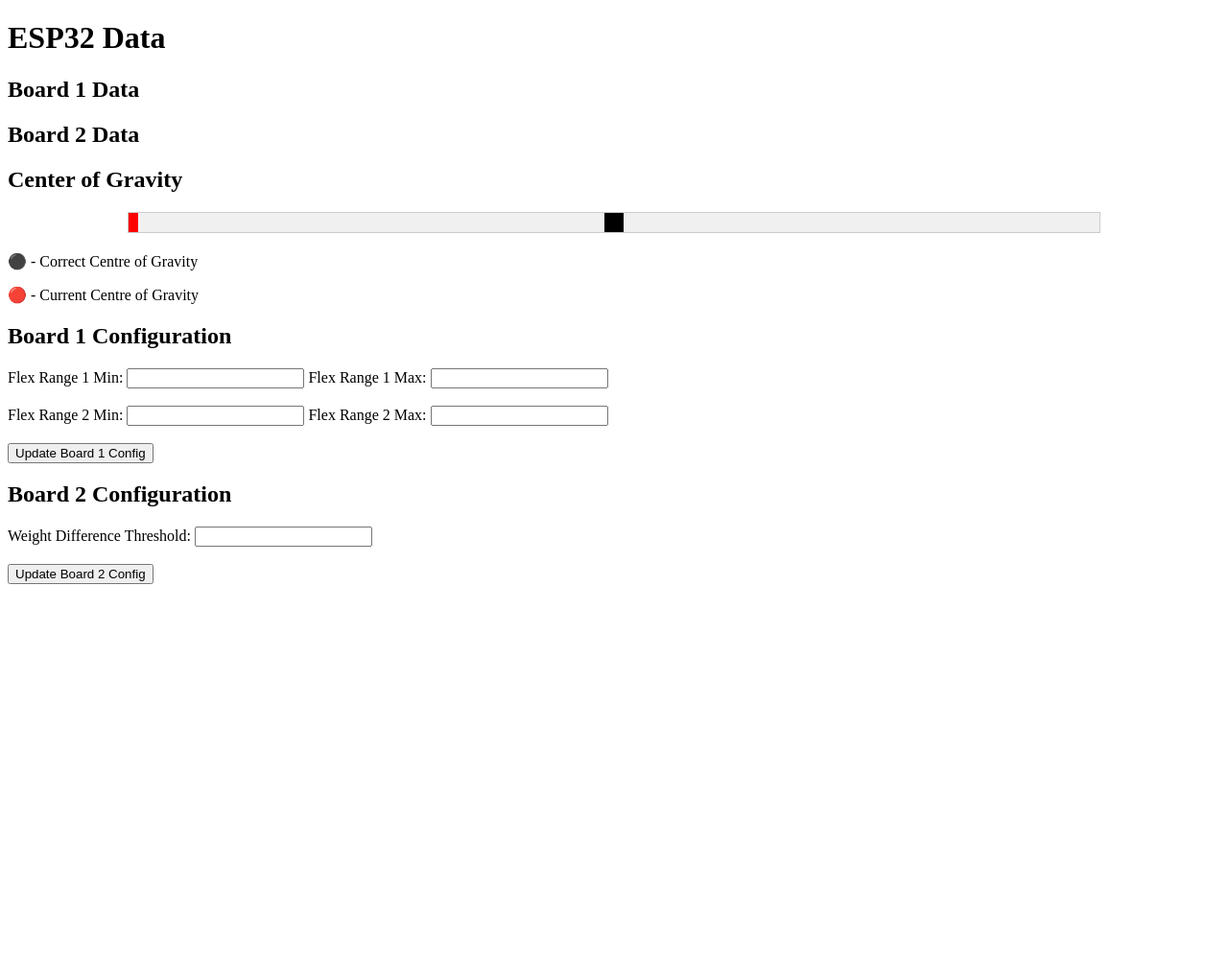
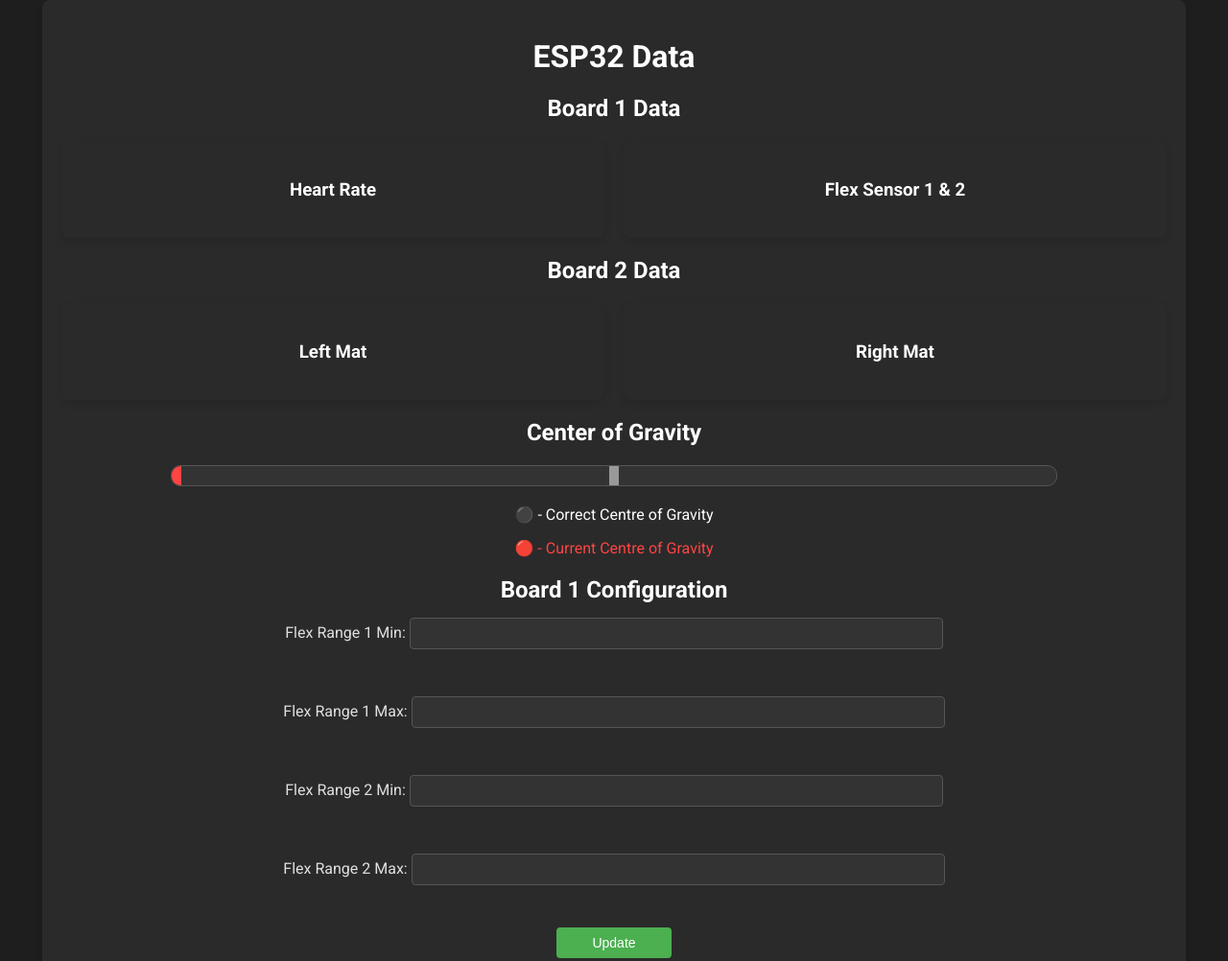
Before and after one commit to HKSahanTharaka/PostureGuard, a website: page public/index.html in a window 1280 px wide. Shown: the top 1002 px of the page at 96% size. Before the commit the page ends 800 px from the top, so only its background shows below. Drawn offline with nearby package versions, Linux system fonts and the light colour scheme; no server answers.

Commit message:
modified:   public/index.html 	new file:   public/scripts.js 	new file:   public/styles.css

```diff
--- a/public/index.html
+++ b/public/index.html
@@ -3,171 +3,63 @@
 <head>
   <meta charset="UTF-8">
   <title>ESP32 Data</title>
-  <script src="https://cdn.socket.io/4.4.1/socket.io.min.js"></script>
-  <script src="https://code.jquery.com/jquery-3.6.0.min.js"></script>
-  <style>
-    #centerOfGravityContainer {
-      position: relative;
-      width: 80%;
-      height: 20px;
-      background-color: #f0f0f0;
-      margin: 20px auto;
-      border: 1px solid #ccc;
-    }
-    #blackLine {
-      position: absolute;
-      width: 2px;
-      height: 100%;
-      background-color: black;
-      left: 50%;
-      transform: translateX(-50%);
-      width: 20px;
-    }
-    #redLine {
-      position: absolute;
-      width: 2px;
-      height: 100%;
-      background-color: red;
-      transition: left 0.5s ease;
-      width: 10px;
-    }
-  </style>
+  <link href="https://fonts.googleapis.com/css2?family=Roboto:wght@400;500;700&display=swap" rel="stylesheet">
+  <link rel="stylesheet" href="styles.css">
 </head>
 <body>
+  <div class="container">
     <h1>ESP32 Data</h1>
 
     <h2>Board 1 Data</h2>
-  <div id="board1Data"></div>
+    <div class="flex-container">
+      <div class="flex-item">
+        <h3>Heart Rate</h3>
+        <div id="heartRateData"></div>
+      </div>
+      <div class="flex-item">
+        <h3>Flex Sensor 1 & 2</h3>
+        <div id="flexSensorData"></div>
+      </div>
+    </div>
 
     <h2>Board 2 Data</h2>
-  <div id="board2Data"></div>
+    <div class="flex-container">
+      <div class="flex-item">
+        <h3>Left Mat</h3>
+        <div id="leftMatData"></div>
+      </div>
+      <div class="flex-item">
+        <h3>Right Mat</h3>
+        <div id="rightMatData"></div>
+      </div>
+    </div>
 
     <h2>Center of Gravity</h2>
     <div id="centerOfGravityContainer">
       <div id="blackLine"></div>
       <div id="redLine"></div>
     </div>
-  <p>⚫ - Correct Centre of Gravity</p>
-  <p>🔴 - Current Centre of Gravity</p>
+    <p style="text-align: center; color: #ffffff;">⚫ - Correct Centre of Gravity</p>
+    <p style="text-align: center; color: #ff4444;">🔴 - Current Centre of Gravity</p>
 
-  <h2>Board 1 Configuration</h2>
-  <div>
-    <label>Flex Range 1 Min: <input type="number" id="flexRange1Min" /></label>
-    <label>Flex Range 1 Max: <input type="number" id="flexRange1Max" /></label>
-    <br><br>
-    <label>Flex Range 2 Min: <input type="number" id="flexRange2Min" /></label>
-    <label>Flex Range 2 Max: <input type="number" id="flexRange2Max" /></label>
-    <br><br>
-    <button onclick="updateBoard1Config()">Update Board 1 Config</button>
+    <h2 style="text-align: center; color: #ffffff;">Board 1 Configuration</h2>
+    <div style="text-align: center;">
+      <label>Flex Range 1 Min: <input type="number" id="flexRange1Min" /></label><br>
+      <label>Flex Range 1 Max: <input type="number" id="flexRange1Max" /></label><br>
+      <label>Flex Range 2 Min: <input type="number" id="flexRange2Min" /></label><br>
+      <label>Flex Range 2 Max: <input type="number" id="flexRange2Max" /></label><br>
+      <button id="updateBoard1ConfigBtn">Update</button>
     </div>
 
-  <h2>Board 2 Configuration</h2>
-  <div>
-    <label>Weight Difference Threshold: <input type="number" id="weightDifferenceThreshold" step="0.1" /></label>
-    <br><br>
-    <button onclick="updateBoard2Config()">Update Board 2 Config</button>
+    <h2 style="text-align: center; color: #ffffff;">Board 2 Configuration</h2>
+    <div style="text-align: center;">
+      <label>Weight Difference Threshold: <input type="number" id="weightDifferenceThreshold" step="0.1" /></label><br>
+      <button id="updateBoard2ConfigBtn">Update</button>
+    </div>
   </div>
 
-  <script>
-    const socket = io();
-
-    socket.on('sensorData1', (data) => {
-      console.log('Received data from Board 1:', data);
-      document.getElementById('board1Data').innerHTML = `
-        <p>Heart Rate: ${data.heartRate}</p>
-        <p>Flex Sensor 1: ${data.flexSensor1}</p>
-        <p>Flex Sensor 2: ${data.flexSensor2}</p>
-      `;
-    });
-
-    socket.on('sensorData2', (data) => {
-      console.log('Received data from Board 2:', data);
-      document.getElementById('board2Data').innerHTML = `
-        <p>Left Mat Weight: ${data.leftMatWeight} kg</p>
-        <p>Right Mat Weight: ${data.rightMatWeight} kg</p>
-        <h3>Left Mat Load Cell Percentages</h3>
-        <p>Load Cell 1: ${data.loadCellPercentages[0]}%</p>
-        <p>Load Cell 2: ${data.loadCellPercentages[1]}%</p>
-        <p>Load Cell 3: ${data.loadCellPercentages[2]}%</p>
-        <p>Load Cell 4: ${data.loadCellPercentages[3]}%</p>
-        <h3>Right Mat Load Cell Percentages</h3>
-        <p>Load Cell 5: ${data.loadCellPercentages[4]}%</p>
-        <p>Load Cell 6: ${data.loadCellPercentages[5]}%</p>
-        <p>Load Cell 7: ${data.loadCellPercentages[6]}%</p>
-        <p>Load Cell 8: ${data.loadCellPercentages[7]}%</p>
-      `;
-
-      // Calculate the position of the red line
-      const totalWeight = data.leftMatWeight + data.rightMatWeight;
-      const leftPercentage = (data.leftMatWeight / totalWeight) * 100;
-      const rightPercentage = (data.rightMatWeight / totalWeight) * 100;
-
-      // Set the position of the red line
-      const redLine = document.getElementById('redLine');
-      if (totalWeight !== 0) {
-        redLine.style.left = `calc(${rightPercentage}% - 1px)`; // Corrected: move to left if left mat has more weight
-      } else {
-        redLine.style.left = '50%'; // Center it if there is no weight
-      }
-    });
-
-    // Fetch initial configuration for Board 1
-    fetch('/config1')
-      .then(response => response.json())
-      .then(config => {
-        document.getElementById('flexRange1Min').value = config.flexRange1Min;
-        document.getElementById('flexRange1Max').value = config.flexRange1Max;
-        document.getElementById('flexRange2Min').value = config.flexRange2Min;
-        document.getElementById('flexRange2Max').value = config.flexRange2Max;
-      });
-
-    // Fetch initial configuration for Board 2
-    fetch('/config2')
-      .then(response => response.json())
-      .then(config => {
-        document.getElementById('weightDifferenceThreshold').value = config.weightDifferenceThreshold;
-      });
-
-    // Function to update configuration for Board 1
-    function updateBoard1Config() {
-      const config = {
-        flexRange1Min: parseInt(document.getElementById('flexRange1Min').value),
-        flexRange1Max: parseInt(document.getElementById('flexRange1Max').value),
-        flexRange2Min: parseInt(document.getElementById('flexRange2Min').value),
-        flexRange2Max: parseInt(document.getElementById('flexRange2Max').value)
-      };
-
-      fetch('/config1', {
-        method: 'POST',
-        headers: {
-          'Content-Type': 'application/json'
-        },
-        body: JSON.stringify(config)
-      }).then(() => {
-        alert('Board 1 Configuration Updated Successfully');
-      }).catch((error) => {
-        console.error('Error updating Board 1 configuration:', error);
-      });
-    }
-
-    // Function to update configuration for Board 2
-    function updateBoard2Config() {
-      const config = {
-        weightDifferenceThreshold: parseFloat(document.getElementById('weightDifferenceThreshold').value)
-      };
-
-      fetch('/config2', {
-        method: 'POST',
-        headers: {
-          'Content-Type': 'application/json'
-        },
-        body: JSON.stringify(config)
-      }).then(() => {
-        alert('Board 2 Configuration Updated Successfully');
-      }).catch((error) => {
-        console.error('Error updating Board 2 configuration:', error);
-      });
-    }
-  </script>
+  <script src="https://cdn.socket.io/4.4.1/socket.io.min.js"></script>
+  <script src="https://code.jquery.com/jquery-3.6.0.min.js"></script>
+  <script src="scripts.js"></script>
 </body>
 </html>
--- /dev/null
+++ b/public/styles.css
@@ -0,0 +1,123 @@
+body {
+  font-family: 'Roboto', sans-serif;
+  background-color: #1e1e1e;
+  color: #e0e0e0;
+  margin: 0;
+  padding: 0;
+}
+
+h1, h2, h3 {
+  color: #ffffff;
+  text-align: center;
+  margin-top: 20px;
+}
+
+h2 {
+  margin-bottom: 10px;
+}
+
+.container {
+  width: 90%;
+  max-width: 1200px;
+  margin: 0 auto;
+  padding: 20px;
+  background: #2a2a2a;
+  border-radius: 8px;
+  box-shadow: 0 4px 8px rgba(0, 0, 0, 0.1);
+}
+
+#centerOfGravityContainer {
+  position: relative;
+  width: 80%;
+  height: 20px;
+  background-color: #333333;
+  margin: 20px auto;
+  border-radius: 10px;
+  overflow: hidden;
+  border: 1px solid #555555;
+}
+
+#blackLine, #redLine {
+  position: absolute;
+  height: 100%;
+  top: 0;
+}
+
+#blackLine {
+  background-color: #999999;
+  width: 10px;
+  left: 50%;
+  transform: translateX(-50%);
+}
+
+#redLine {
+  background-color: #ff4444;
+  width: 10px;
+  transition: left 0.5s ease;
+}
+
+.flex-container {
+  display: flex;
+  justify-content: space-between;
+  margin: 20px 0;
+}
+
+.flex-item {
+  flex: 1;
+  margin: 0 10px;
+  padding: 20px;
+  background: #2a2a2a;
+  border-radius: 8px;
+  box-shadow: 0 4px 8px rgba(0, 0, 0, 0.1);
+}
+
+.flex-item:first-child {
+  margin-left: 0;
+}
+
+.flex-item:last-child {
+  margin-right: 0;
+}
+
+.sensor-data, .sensor-label {
+  display: block;
+  margin: 10px 0;
+}
+
+.sensor-label {
+  font-weight: bold;
+  color: #ffffff;
+}
+
+label {
+  display: block;
+  margin: 10px 0;
+}
+
+input[type="number"], input[type="text"] {
+  width: calc(50% - 20px);
+  padding: 8px;
+  margin: 5px 0;
+  border: 1px solid #555555;
+  border-radius: 4px;
+  box-sizing: border-box;
+  background-color: #333333;
+  color: #e0e0e0;
+}
+
+button {
+  display: block;
+  width: 120px;
+  padding: 8px;
+  margin: 10px auto;
+  border: none;
+  background-color: #4CAF50;
+  color: white;
+  font-size: 14px;
+  border-radius: 4px;
+  cursor: pointer;
+}
+
+button:hover {
+  background-color: #45a049;
+}
```
Also changed, not shown: public/scripts.js (added, +105 -0 lines). Lines whose indentation alone changed are shown as unchanged.
